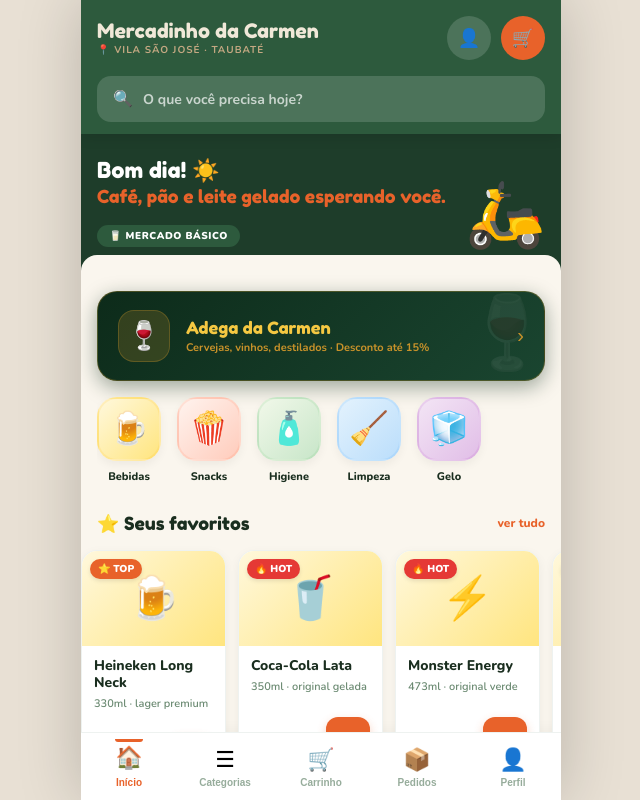
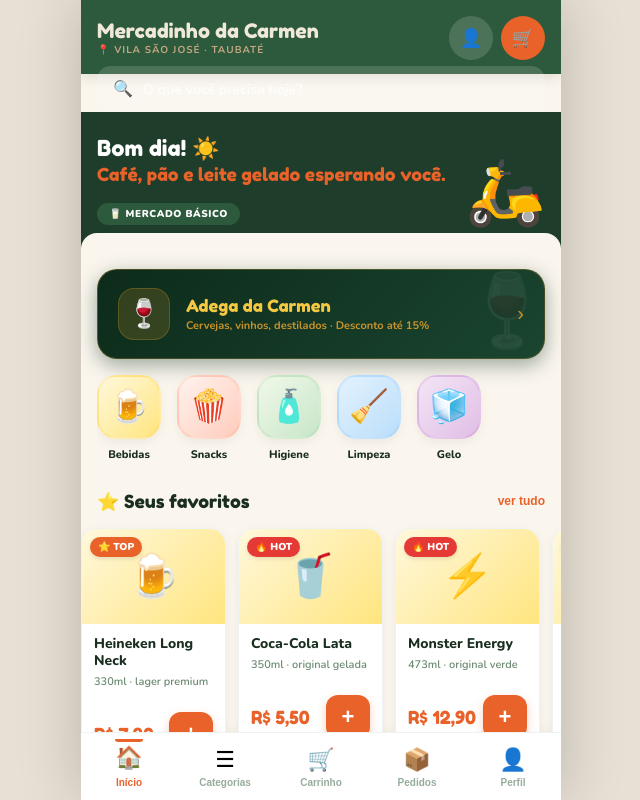
Before and after one commit to sammaymaelly4-sketch/mercadinho-da-carmen, a React (Vite) app: page /home in a window 1280 px wide. Shown: the whole page, without its empty margins (319-959 px from the left). Built offline with nearby package versions, Linux system fonts and the light colour scheme; no server answers.

Commit message:
refactor: extrai componentes base e padroniza estilos recorrentes

```diff
--- /dev/null
+++ b/src/components/BadgePill.jsx
@@ -0,0 +1,7 @@
+export default function BadgePill({ children, className = '', style }) {
+  return (
+    <span className={`badge-pill ${className}`.trim()} style={style}>
+      {children}
+    </span>
+  )
+}
--- /dev/null
+++ b/src/components/IconCircleButton.jsx
@@ -0,0 +1,19 @@
+export default function IconCircleButton({
+  children,
+  onClick,
+  variant = 'neutral',
+  className = '',
+  style,
+  ...props
+}) {
+  return (
+    <button
+      onClick={onClick}
+      className={`icon-circle-button btn-press tap-target icon-circle-button--${variant} ${className}`.trim()}
+      style={style}
+      {...props}
+    >
+      {children}
+    </button>
+  )
+}
--- /dev/null
+++ b/src/components/ScreenHeader.jsx
@@ -0,0 +1,21 @@
+export default function ScreenHeader({
+  title,
+  subtitle,
+  left,
+  right,
+  sticky = true,
+  className = '',
+}) {
+  return (
+    <header className={`screen-header animate-fade-in ${sticky ? 'screen-header--sticky' : ''} ${className}`.trim()}>
+      <div className="screen-header__row">
+        {left ? <div className="screen-header__side">{left}</div> : null}
+        <div className="screen-header__content">
+          {typeof title === 'string' ? <h1 className="screen-header__title">{title}</h1> : title}
+          {subtitle ? <p className="screen-header__subtitle">{subtitle}</p> : null}
+        </div>
+        {right ? <div className="screen-header__side screen-header__side--right">{right}</div> : null}
+      </div>
+    </header>
+  )
+}
--- /dev/null
+++ b/src/components/SectionTitle.jsx
@@ -0,0 +1,16 @@
+export default function SectionTitle({ title, actionLabel, onAction, actionColor, style }) {
+  return (
+    <div className="section-title" style={style}>
+      <span className="section-title__text">{title}</span>
+      {actionLabel ? (
+        <button
+          onClick={onAction}
+          className="section-title__action btn-press"
+          style={actionColor ? { color: actionColor } : undefined}
+        >
+          {actionLabel}
+        </button>
+      ) : null}
+    </div>
+  )
+}
--- a/src/index.css
+++ b/src/index.css
@@ -13,6 +13,14 @@
   --shadow-lg: 0 12px 24px rgba(0, 0, 0, 0.1);
   --radius:    16px;
   --safe-bottom: env(safe-area-inset-bottom);
+
+  /* Spacing scale */
+  --space-4: 4px;
+  --space-8: 8px;
+  --space-12: 12px;
+  --space-16: 16px;
+  --space-20: 20px;
+  --space-24: 24px;
 }
 
 *, *::before, *::after {
@@ -55,10 +63,127 @@
   overflow-x: hidden;
   -webkit-overflow-scrolling: touch;
   scrollbar-width: none;
-  padding-bottom: 20px; /* Base padding */
+  padding-bottom: var(--space-20);
 }
 
 .screen::-webkit-scrollbar { display: none; }
+
+/* Base Components */
+.screen-header {
+  background: var(--primary);
+  padding: var(--space-16) var(--space-16) 14px;
+  box-shadow: 0 4px 12px rgba(0,0,0,0.1);
+}
+
+.screen-header--sticky {
+  position: sticky;
+  top: 0;
+  z-index: 10;
+}
+
+.screen-header__row {
+  display: flex;
+  align-items: center;
+  gap: var(--space-12);
+}
+
+.screen-header__side { display: flex; align-items: center; }
+.screen-header__side--right { margin-left: auto; }
+
+.screen-header__content { flex: 1; min-width: 0; }
+.screen-header__title {
+  font-family: 'Fredoka One', cursive;
+  font-size: 18px;
+  color: #F0E8D8;
+  line-height: 1.2;
+}
+
+.screen-header__subtitle {
+  font-size: 11px;
+  color: #C4A882;
+  font-weight: 700;
+  margin-top: var(--space-4);
+}
+
+.icon-circle-button {
+  width: 36px;
+  height: 36px;
+  border-radius: 50%;
+  border: none;
+  color: #fff;
+  font-size: 18px;
+  cursor: pointer;
+  display: inline-flex;
+  align-items: center;
+  justify-content: center;
+  position: relative;
+}
+
+.icon-circle-button--neutral { background: rgba(255,255,255,0.15); }
+.icon-circle-button--accent { background: var(--accent); }
+
+.section-title {
+  display: flex;
+  align-items: center;
+  justify-content: space-between;
+  gap: var(--space-8);
+  margin-bottom: var(--space-12);
+}
+
+.section-title__text {
+  font-family: 'Fredoka One', cursive;
+  font-size: 18px;
+  color: var(--text);
+}
+
+.section-title__action {
+  font-size: 12px;
+  color: var(--accent);
+  font-weight: 800;
+  border: none;
+  background: transparent;
+  cursor: pointer;
+}
+
+.primary-button {
+  width: 100%;
+  border: none;
+  border-radius: 18px;
+  padding: 18px;
+  font-family: 'Fredoka One', cursive;
+  font-size: 18px;
+  color: #fff;
+  cursor: pointer;
+  box-shadow: 0 8px 24px rgba(232, 98, 42, 0.4);
+}
+
+.primary-button--accent { background: var(--accent); }
+.primary-button--primary { background: var(--primary); }
+
+.primary-button:disabled {
+  cursor: not-allowed;
+  opacity: 0.8;
+}
+
+.card-surface {
+  background: var(--card-bg);
+  border: 1px solid var(--border);
+  border-radius: var(--radius);
+  box-shadow: var(--shadow);
+}
+
+.badge-pill {
+  border-radius: 999px;
+  padding: var(--space-4) var(--space-12);
+  font-size: 10px;
+  font-weight: 900;
+  letter-spacing: .06em;
+  text-transform: uppercase;
+  display: inline-block;
+}
+
+.stack-16 { padding: var(--space-16); }
+.h-stack-16 { padding-left: var(--space-16); padding-right: var(--space-16); }
 
 /* Premium Animations */
 @keyframes fadeIn {
--- a/src/pages/Home.jsx
+++ b/src/pages/Home.jsx
@@ -1,21 +1,24 @@
 import { useNavigate } from 'react-router-dom'
 import { useCartContext } from '../contexts/CartContext'
-import { getDestaques, getPorCategoria, CATEGORIAS, formatPreco } from '../lib/catalog'
+import { getDestaques, getPorCategoria, CATEGORIAS } from '../lib/catalog'
 import { COMBOS } from '../lib/combos'
 import ProductCard from '../components/ProductCard'
 import ComboCard from '../components/ComboCard'
+import ScreenHeader from '../components/ScreenHeader'
+import IconCircleButton from '../components/IconCircleButton'
+import SectionTitle from '../components/SectionTitle'
+import BadgePill from '../components/BadgePill'
 
 const CATS_ORDER = ['bebidas', 'snacks', 'higiene', 'limpeza', 'gelo']
 
-// ─── Horário ──────────────────────────────────────────────────────────────────
 function getTimeSlot() {
   const h = new Date().getHours()
-  const d = new Date().getDay() // 0=Dom, 5=Sex, 6=Sáb
+  const d = new Date().getDay()
   const isWeekend = d === 0 || d === 5 || d === 6
   if (isWeekend && h >= 16) return 'weekend'
-  if (h >= 6  && h < 12)    return 'morning'
-  if (h >= 12 && h < 17)    return 'afternoon'
-  if (h >= 17)               return 'evening'
+  if (h >= 6 && h < 12) return 'morning'
+  if (h >= 12 && h < 17) return 'afternoon'
+  if (h >= 17) return 'evening'
   return 'morning'
 }
 
@@ -43,10 +46,10 @@
 }
 
 const FLASH = [
-  { label: 'Cerveja Pack 12x', sub: '50% OFF',  cor: '#E8622A', emoji: '🍺' },
-  { label: 'Gelo 1kg',         sub: 'R$ 5,00',  cor: '#2D5A3D', emoji: '🧊' },
-  { label: 'Monster + Gelo',   sub: 'Combo',    cor: '#1E3D2A', emoji: '⚡' },
-  { label: 'Kit Higiene',      sub: 'R$ 29,90', cor: '#6A1B9A', emoji: '🧴' },
+  { label: 'Cerveja Pack 12x', sub: '50% OFF', cor: '#E8622A', emoji: '🍺' },
+  { label: 'Gelo 1kg', sub: 'R$ 5,00', cor: '#2D5A3D', emoji: '🧊' },
+  { label: 'Monster + Gelo', sub: 'Combo', cor: '#1E3D2A', emoji: '⚡' },
+  { label: 'Kit Higiene', sub: 'R$ 29,90', cor: '#6A1B9A', emoji: '🧴' },
 ]
 
 export default function Home() {
@@ -60,51 +63,46 @@
 
   return (
     <div className="screen">
-
-      {/* TOPBAR */}
-      <div className="animate-fade-in" style={{ background: 'var(--primary)', padding: '16px 16px 12px', position: 'sticky', top: 0, zIndex: 10, boxShadow: '0 4px 12px rgba(0,0,0,0.1)' }}>
-        <div style={{ display: 'flex', alignItems: 'center', justifyContent: 'space-between', marginBottom: 16 }}>
-          <div>
-            <div style={{ fontFamily: "'Fredoka One', cursive", fontSize: '20px', color: '#F0E8D8' }}>Mercadinho da Carmen</div>
-            <div style={{ fontSize: '10px', color: '#C4A882', fontWeight: 700, letterSpacing: '.1em', textTransform: 'uppercase' }}>📍 Vila São José · Taubaté</div>
-          </div>
-          <div style={{ display: 'flex', gap: 10 }}>
-            <button onClick={() => nav('/perfil')} className="btn-press tap-target" style={{ width: 36, height: 36, borderRadius: '50%', background: 'rgba(255,255,255,.15)', border: 'none', color: '#fff', fontSize: 18, cursor: 'pointer', display: 'flex', alignItems: 'center', justifyContent: 'center' }}>👤</button>
-            <button onClick={() => nav('/carrinho')} className="btn-press tap-target" style={{ width: 36, height: 36, borderRadius: '50%', background: 'var(--accent)', border: 'none', color: '#fff', fontSize: 18, cursor: 'pointer', position: 'relative', display: 'flex', alignItems: 'center', justifyContent: 'center' }}>
+      <ScreenHeader
+        title={<>
+          <div style={{ fontFamily: "'Fredoka One', cursive", fontSize: 20, color: '#F0E8D8' }}>Mercadinho da Carmen</div>
+          <div style={{ fontSize: 10, color: '#C4A882', fontWeight: 700, letterSpacing: '.1em', textTransform: 'uppercase' }}>📍 Vila São José · Taubaté</div>
+        </>}
+        right={(
+          <div style={{ display: 'flex', gap: 'var(--space-8)' }}>
+            <IconCircleButton onClick={() => nav('/perfil')}>👤</IconCircleButton>
+            <IconCircleButton onClick={() => nav('/carrinho')} variant="accent">
               🛒
               {totalQty > 0 && (
-                <span className="animate-bounce" style={{ position: 'absolute', top: -3, right: -3, background: '#fff', color: 'var(--accent)', fontSize: '10px', fontWeight: 900, width: 18, height: 18, borderRadius: '50%', display: 'flex', alignItems: 'center', justifyContent: 'center', border: '2px solid var(--accent)' }}>
+                <span className="animate-bounce" style={{ position: 'absolute', top: -3, right: -3, background: '#fff', color: 'var(--accent)', fontSize: 10, fontWeight: 900, width: 18, height: 18, borderRadius: '50%', display: 'flex', alignItems: 'center', justifyContent: 'center', border: '2px solid var(--accent)' }}>
                   {totalQty}
                 </span>
               )}
-            </button>
+            </IconCircleButton>
           </div>
-        </div>
-        <div onClick={() => nav('/categorias')} className="btn-press" style={{ display: 'flex', alignItems: 'center', gap: 10, background: 'rgba(255,255,255,.15)', borderRadius: 14, padding: '12px 16px', cursor: 'pointer' }}>
-          <span style={{ fontSize: 16 }}>🔍</span>
-          <span style={{ color: 'rgba(255,255,255,0.7)', fontSize: 14, fontWeight: 700 }}>O que você precisa hoje?</span>
-        </div>
+        )}
+      />
+
+      <div onClick={() => nav('/categorias')} className="btn-press" style={{ display: 'flex', alignItems: 'center', gap: 10, background: 'rgba(255,255,255,.15)', borderRadius: 14, padding: '12px 16px', cursor: 'pointer', margin: '-8px 16px 0', position: 'relative', zIndex: 11 }}>
+        <span style={{ fontSize: 16 }}>🔍</span>
+        <span style={{ color: 'rgba(255,255,255,0.7)', fontSize: 14, fontWeight: 700 }}>O que você precisa hoje?</span>
       </div>
 
-      {/* HERO DINÂMICO POR HORÁRIO */}
       <div className="animate-fade-in stagger-1" style={{ background: 'var(--primary-dark)', padding: '24px 16px 0', display: 'flex', alignItems: 'flex-end', justifyContent: 'space-between', minHeight: 120, position: 'relative', overflow: 'hidden' }}>
         <div style={{ position: 'absolute', bottom: 0, left: 0, right: 0, height: 16, background: 'var(--bg)', borderRadius: '16px 16px 0 0' }} />
         <div style={{ zIndex: 1, paddingBottom: 24 }}>
-          <div style={{ fontFamily: "'Fredoka One', cursive", fontSize: '22px', color: '#fff', lineHeight: 1.15, marginBottom: 8 }}>
+          <div style={{ fontFamily: "'Fredoka One', cursive", fontSize: 22, color: '#fff', lineHeight: 1.15, marginBottom: 8 }}>
             {tc.hero.titulo}
             <br />
             <span style={{ color: 'var(--accent)', fontSize: 18 }}>{tc.hero.sub}</span>
           </div>
-          <div style={{ background: tc.hero.cor, color: '#fff', fontSize: '10px', fontWeight: 900, padding: '4px 12px', borderRadius: 99, display: 'inline-block', marginTop: 8, letterSpacing: '.06em' }}>
-            {tc.hero.destaque}
-          </div>
+          <BadgePill style={{ background: tc.hero.cor, color: '#fff', marginTop: 8 }}>{tc.hero.destaque}</BadgePill>
         </div>
         <div className="animate-bounce" style={{ fontSize: 64, zIndex: 1, paddingBottom: 12 }}>
           {isWeekend ? '🎉' : isEvening ? '🍷' : '🛵'}
         </div>
       </div>
 
-      {/* BANNER KIT SEXTA — Sexta/Sáb/Dom 16h+ */}
       {isWeekend && (
         <div className="animate-slide-up" style={{ margin: '16px 16px 0' }}>
           <div
@@ -112,31 +110,28 @@
             className="btn-press"
             style={{
               background: 'linear-gradient(135deg, #E8622A, #C8922A)',
-              borderRadius: 20, padding: '20px 20px',
-              display: 'flex', alignItems: 'center', justifyContent: 'space-between',
+              borderRadius: 20,
+              padding: '20px',
+              display: 'flex',
+              alignItems: 'center',
+              justifyContent: 'space-between',
               cursor: 'pointer',
               boxShadow: '0 8px 24px rgba(232,98,42,0.4)',
-              position: 'relative', overflow: 'hidden',
+              position: 'relative',
+              overflow: 'hidden',
             }}
           >
             <div style={{ position: 'absolute', right: -10, top: -10, fontSize: 80, opacity: 0.15, transform: 'rotate(12deg)' }}>🍺</div>
             <div>
-              <div style={{ fontFamily: "'Fredoka One', cursive", fontSize: 20, color: '#fff', marginBottom: 4 }}>
-                Kit Sexta da Carmen 🍺
-              </div>
-              <div style={{ fontSize: 12, color: 'rgba(255,255,255,0.85)', fontWeight: 700 }}>
-                Heineken gelada + salgadinho + gelo
-              </div>
-              <div style={{ fontSize: 11, color: 'rgba(255,255,255,0.7)', fontWeight: 700, marginTop: 4 }}>
-                A partir de R$ 22,90 · Entrega 20 min
-              </div>
+              <div style={{ fontFamily: "'Fredoka One', cursive", fontSize: 20, color: '#fff', marginBottom: 4 }}>Kit Sexta da Carmen 🍺</div>
+              <div style={{ fontSize: 12, color: 'rgba(255,255,255,0.85)', fontWeight: 700 }}>Heineken gelada + salgadinho + gelo</div>
+              <div style={{ fontSize: 11, color: 'rgba(255,255,255,0.7)', fontWeight: 700, marginTop: 4 }}>A partir de R$ 22,90 · Entrega 20 min</div>
             </div>
             <div style={{ fontFamily: "'Fredoka One', cursive", fontSize: 22, color: '#fff', flexShrink: 0 }}>→</div>
           </div>
         </div>
       )}
 
-      {/* ACESSO RÁPIDO ADEGA */}
       <div className="animate-slide-up stagger-2" style={{ padding: isWeekend ? '12px 16px 0' : '20px 16px 0' }}>
         <div
           onClick={() => nav('/adega')}
@@ -152,42 +147,31 @@
           }}
         >
           <div style={{ position: 'absolute', right: -8, top: -8, fontSize: 72, opacity: 0.08 }}>🍷</div>
-          <div style={{ width: 52, height: 52, borderRadius: 16, background: 'rgba(200,146,42,0.2)', display: 'flex', alignItems: 'center', justifyContent: 'center', fontSize: 28, flexShrink: 0, border: '1px solid rgba(200,146,42,0.3)' }}>
-            🍷
-          </div>
+          <div style={{ width: 52, height: 52, borderRadius: 16, background: 'rgba(200,146,42,0.2)', display: 'flex', alignItems: 'center', justifyContent: 'center', fontSize: 28, flexShrink: 0, border: '1px solid rgba(200,146,42,0.3)' }}>🍷</div>
           <div style={{ flex: 1, zIndex: 1 }}>
             <div style={{ fontFamily: "'Fredoka One', cursive", fontSize: 17, color: '#F5C842' }}>Adega da Carmen</div>
-            <div style={{ fontSize: 11, color: '#C8922A', fontWeight: 700, marginTop: 2 }}>
-              Cervejas, vinhos, destilados · Desconto até 15%
-            </div>
+            <div style={{ fontSize: 11, color: '#C8922A', fontWeight: 700, marginTop: 2 }}>Cervejas, vinhos, destilados · Desconto até 15%</div>
           </div>
           <div style={{ fontSize: 20, color: '#C8922A', flexShrink: 0, zIndex: 1 }}>›</div>
         </div>
       </div>
 
-      {/* CATEGORIAS */}
       <div className="animate-slide-up stagger-2" style={{ padding: '16px 16px 0' }}>
         <div style={{ display: 'flex', gap: 16, overflowX: 'auto', scrollbarWidth: 'none', paddingBottom: 8 }}>
           {CATS_ORDER.map(cid => {
             const c = CATEGORIAS[cid]
             return (
               <div key={cid} onClick={() => nav('/categoria/' + cid)} className="btn-press" style={{ flexShrink: 0, display: 'flex', flexDirection: 'column', alignItems: 'center', gap: 8, cursor: 'pointer' }}>
-                <div style={{ width: 64, height: 64, borderRadius: '20px', background: c.bg, display: 'flex', alignItems: 'center', justifyContent: 'center', fontSize: 32, border: '2px solid ' + c.cor + '22', boxShadow: '0 4px 10px rgba(0,0,0,0.05)' }}>
-                  {c.emoji}
-                </div>
-                <span style={{ fontSize: '11px', fontWeight: 800, color: 'var(--text)' }}>{c.nome}</span>
+                <div style={{ width: 64, height: 64, borderRadius: 20, background: c.bg, display: 'flex', alignItems: 'center', justifyContent: 'center', fontSize: 32, border: '2px solid ' + c.cor + '22', boxShadow: '0 4px 10px rgba(0,0,0,0.05)' }}>{c.emoji}</div>
+                <span style={{ fontSize: 11, fontWeight: 800, color: 'var(--text)' }}>{c.nome}</span>
               </div>
             )
           })}
         </div>
       </div>
 
-      {/* FAVORITOS */}
       <div className="animate-slide-up stagger-3" style={{ padding: '20px 16px 0' }}>
-        <div style={{ display: 'flex', alignItems: 'center', justifyContent: 'space-between', marginBottom: 12 }}>
-          <span style={{ fontFamily: "'Fredoka One', cursive", fontSize: '18px', color: 'var(--text)' }}>⭐ Seus favoritos</span>
-          <span onClick={() => nav('/categorias')} className="btn-press" style={{ fontSize: '12px', color: 'var(--accent)', fontWeight: 800, cursor: 'pointer' }}>ver tudo</span>
-        </div>
+        <SectionTitle title="⭐ Seus favoritos" actionLabel="ver tudo" onAction={() => nav('/categorias')} />
         <div style={{ display: 'flex', gap: 12, overflowX: 'auto', scrollbarWidth: 'none', padding: '4px 0 16px', margin: '0 -16px', paddingLeft: 16, paddingRight: 16, scrollSnapType: 'x mandatory' }}>
           {destaques.map((p, i) => (
             <div key={p.id} style={{ flexShrink: 0, width: 145, scrollSnapAlign: 'start' }}>
@@ -197,27 +181,20 @@
         </div>
       </div>
 
-      {/* COMBOS DA CARMEN */}
       <div className="animate-slide-up stagger-4" style={{ padding: '4px 16px 0' }}>
-        <div style={{ display: 'flex', alignItems: 'center', justifyContent: 'space-between', marginBottom: 12 }}>
-          <span style={{ fontFamily: "'Fredoka One', cursive", fontSize: '18px', color: 'var(--text)' }}>🎁 Combos da Carmen</span>
-        </div>
+        <SectionTitle title="🎁 Combos da Carmen" />
         <div style={{ display: 'grid', gridTemplateColumns: '1fr', gap: 14 }}>
-          {COMBOS.map(c => (
-            <ComboCard key={c.id} combo={c} onAdd={() => nav('/carrinho')} />
-          ))}
+          {COMBOS.map(c => <ComboCard key={c.id} combo={c} onAdd={() => nav('/carrinho')} />)}
         </div>
       </div>
 
-      {/* SEÇÃO DINÂMICA POR HORÁRIO */}
       <div className="animate-slide-up" style={{ padding: '28px 16px 0', animationDelay: '0.4s' }}>
-        <div style={{ display: 'flex', alignItems: 'center', justifyContent: 'space-between', marginBottom: 12 }}>
-          <span style={{ fontFamily: "'Fredoka One', cursive", fontSize: '18px', color: 'var(--text)' }}>{tc.sectionLabel}</span>
-          {isEvening
-            ? <span onClick={() => nav('/adega')} className="btn-press" style={{ fontSize: '12px', color: '#C8922A', fontWeight: 800, cursor: 'pointer' }}>ver adega</span>
-            : <span onClick={() => nav('/categorias')} className="btn-press" style={{ fontSize: '12px', color: 'var(--accent)', fontWeight: 800, cursor: 'pointer' }}>ver tudo</span>
-          }
-        </div>
+        <SectionTitle
+          title={tc.sectionLabel}
+          actionLabel={isEvening ? 'ver adega' : 'ver tudo'}
+          onAction={() => nav(isEvening ? '/adega' : '/categorias')}
+          actionColor={isEvening ? '#C8922A' : undefined}
+        />
         <div style={{ display: 'grid', gridTemplateColumns: 'repeat(2, 1fr)', gap: 12 }}>
           {tc.produtos().map((p, i) => (
             <ProductCard key={p.id} produto={p} index={i} qty={items[p.id] || 0} onAdd={add} onRemove={remove} />
@@ -225,20 +202,13 @@
         </div>
       </div>
 
-      {/* OFERTAS RELÂMPAGO */}
       <div className="animate-slide-up" style={{ padding: '28px 16px 0', animationDelay: '0.5s' }}>
-        <div style={{ display: 'flex', alignItems: 'center', justifyContent: 'space-between', marginBottom: 12 }}>
-          <span style={{ fontFamily: "'Fredoka One', cursive", fontSize: '18px', color: 'var(--text)' }}>⚡ Ofertas Relâmpago</span>
-        </div>
+        <SectionTitle title="⚡ Ofertas Relâmpago" />
         <div style={{ display: 'grid', gridTemplateColumns: '1fr 1fr', gap: 12 }}>
           {FLASH.map((f, i) => (
-            <div key={i} className="btn-press" style={{
-              background: f.cor, borderRadius: 'var(--radius)', padding: '16px',
-              minHeight: 100, position: 'relative', overflow: 'hidden', cursor: 'pointer',
-              boxShadow: `0 8px 16px ${f.cor}33`
-            }}>
-              <div style={{ fontSize: '10px', fontWeight: 900, color: 'rgba(255,255,255,0.8)', marginBottom: 4, textTransform: 'uppercase', letterSpacing: '.06em' }}>{f.label}</div>
-              <div style={{ fontFamily: "'Fredoka One', cursive", fontSize: '20px', color: '#fff' }}>{f.sub}</div>
+            <div key={i} className="btn-press" style={{ background: f.cor, borderRadius: 'var(--radius)', padding: 16, minHeight: 100, position: 'relative', overflow: 'hidden', cursor: 'pointer', boxShadow: `0 8px 16px ${f.cor}33` }}>
+              <div style={{ fontSize: 10, fontWeight: 900, color: 'rgba(255,255,255,0.8)', marginBottom: 4, textTransform: 'uppercase', letterSpacing: '.06em' }}>{f.label}</div>
+              <div style={{ fontFamily: "'Fredoka One', cursive", fontSize: 20, color: '#fff' }}>{f.sub}</div>
               <div style={{ position: 'absolute', right: -10, bottom: -10, fontSize: 64, opacity: 0.2, transform: 'rotate(-15deg)' }}>{f.emoji}</div>
             </div>
           ))}
```
Also changed, not shown: src/components/CardSurface.jsx (added, +7 -0 lines), src/components/PrimaryButton.jsx (added, +11 -0 lines), src/pages/Carrinho.jsx (+44 -40 lines), src/pages/Categorias.jsx (+41 -40 lines).
